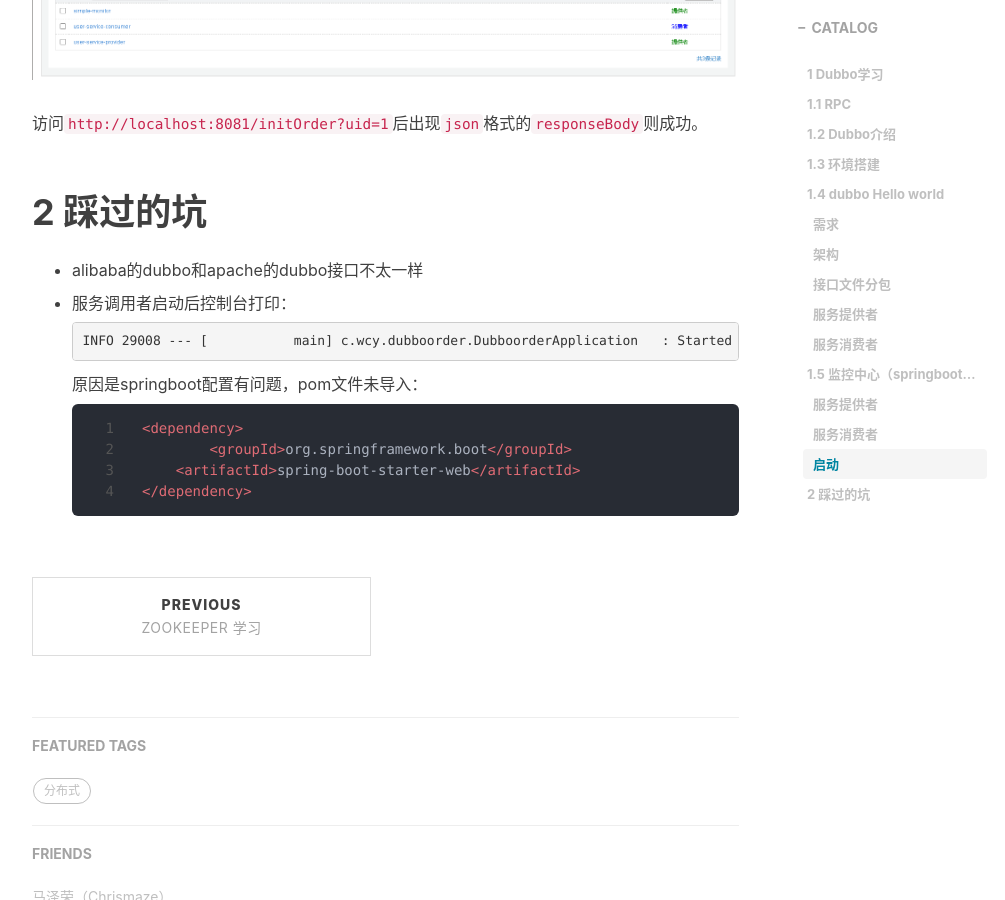
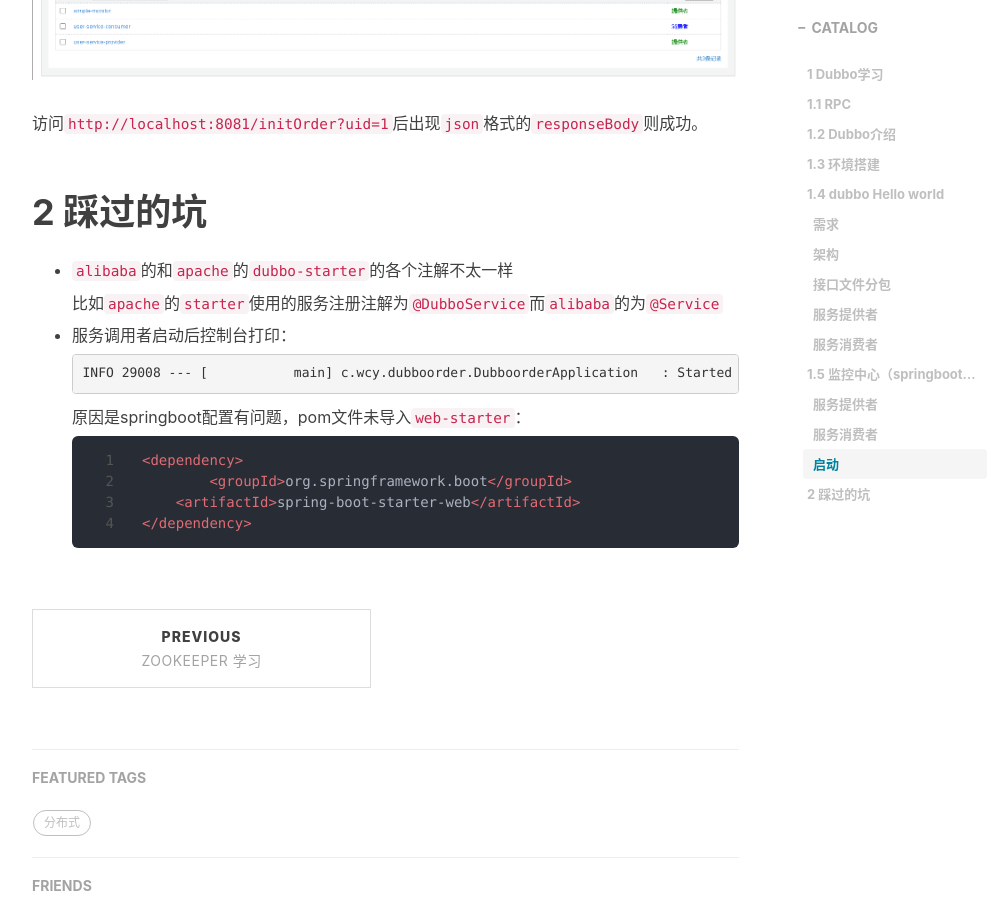
Before and after one commit to strato-sail/strato-sail.GitHub.io, a Jekyll site: the page built from _posts/dubbo/2021-04-21-dubbo.md, in a window 1280 px wide and 900 px high, scrolled down 15841 px. Shown: the whole window, without its empty margins (233-1238 px from the left). Built offline with Jekyll 4.4.1, drawn with Linux system fonts in a browser that asks for light colours; nearby versions of some CDN libraries; comment, search, counter and statistics services are not loaded.

Commit message:
4.22 11:27 edit dubbo study blog

```diff
--- a/_posts/dubbo/2021-04-21-dubbo.md
+++ b/_posts/dubbo/2021-04-21-dubbo.md
@@ -513,7 +513,11 @@ server:
 
 # 2 踩过的坑
 
-- alibaba的dubbo和apache的dubbo接口不太一样
+- `alibaba`的和`apache`的`dubbo-starter`的各个注解不太一样
+
+  比如`apache`的`starter`使用的服务注册注解为`@DubboService`而`alibaba`的为`@Service`
+
+
 
 - 服务调用者启动后控制台打印：
 
@@ -521,7 +525,7 @@ server:
   INFO 29008 --- [           main] c.wcy.dubboorder.DubboorderApplication   : Started DubboorderApplication in 11.345 seconds (JVM running for 12.58)
   ~~~
 
-  原因是springboot配置有问题，pom文件未导入：
+  原因是springboot配置有问题，pom文件未导入`web-starter`：
 
   ~~~xml
   <dependency>
```
